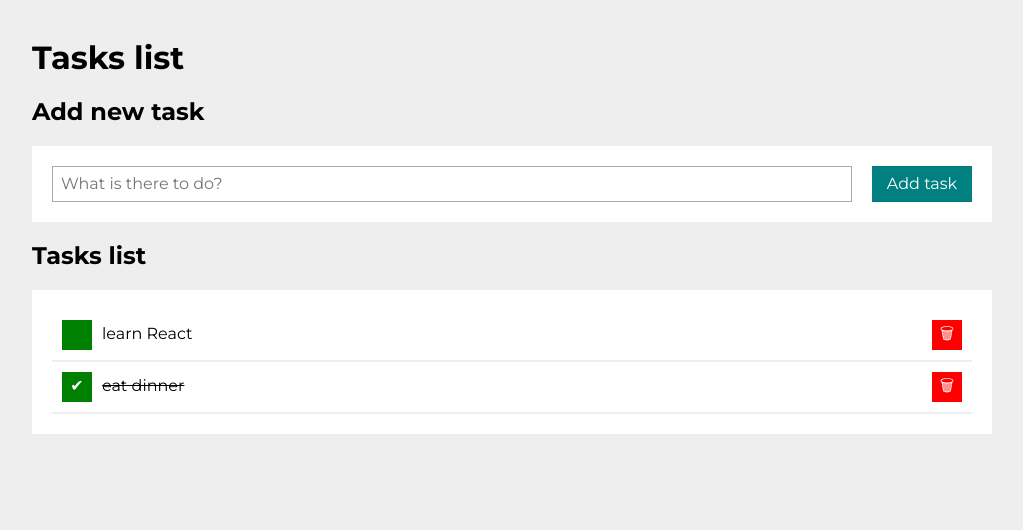
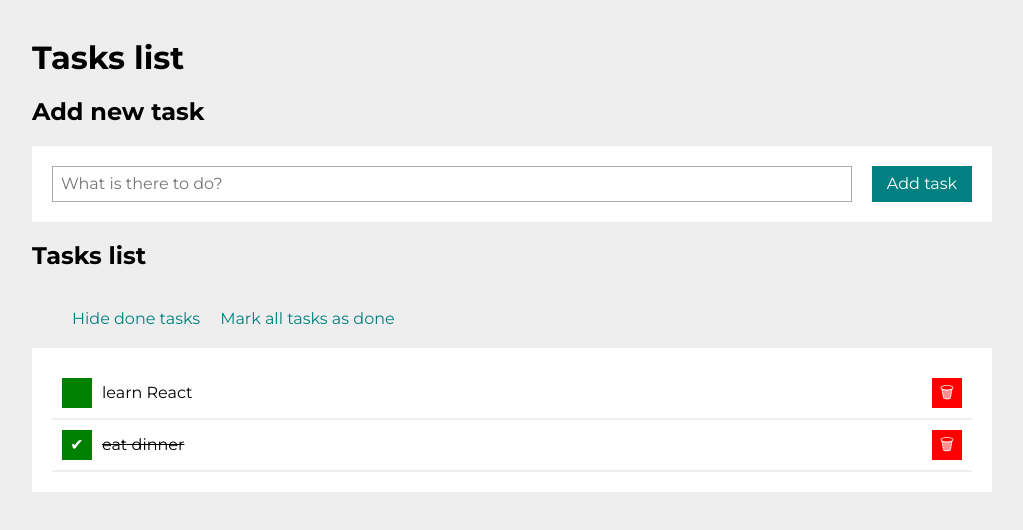
Before and after one commit to Adrode/todos-list-react-ts, a React (Create React App) app: page / in a window 1280 px wide. Shown: the top 530 px of the page, without its empty margins (128-1151 px from the left). Built offline with nearby package versions, Linux system fonts and the light colour scheme.

Commit message:
created Buttons component

```diff
--- a/src/App.js
+++ b/src/App.js
@@ -1,5 +1,6 @@
 import Form from "./Form";
 import Tasks from "./Tasks";
+import Buttons from "./Buttons";
 
 const tasks = [
   { id: 1, content: "learn React", done: false },
@@ -23,7 +24,7 @@ function App() {
       <section className="section">
         <header className="section__header">
           <h2 className="section__title">Tasks list</h2>
-          <div className="buttons__container"></div>
+          <Buttons tasks={tasks} key={tasks.id} hideDoneTasks={hideDoneTasks} />
         </header>
         <Tasks tasks={tasks} key={tasks.id} hideDoneTasks={hideDoneTasks} />
       </section>
--- /dev/null
+++ b/src/Buttons/index.js
@@ -0,0 +1,23 @@
+import "./style.css";
+
+const Buttons = (props) => {
+    if (props.tasks.length === 0) {
+        return null;
+    }
+
+    return (
+        <div className="buttons__container">
+            <button className="buttons__featureButton">
+                {props.hideDoneTasks ? "Show" : "Hide"} done tasks
+            </button>
+            <button
+                className="buttons__featureButton"
+                disabled={props.tasks.every(({ done }) => done) ? "disabled" : ""}
+            >
+                Mark all tasks as done
+            </button>
+        </div>
+    );
+};
+
+export default Buttons;
--- /dev/null
+++ b/src/Buttons/style.css
@@ -0,0 +1,39 @@
+.buttons__container {
+    padding: 20px;
+    margin: 0;
+
+    display: flex;
+    align-items: center;
+    flex-wrap: wrap;
+}
+
+@media (max-width: 767px) {
+    .buttons__container {
+        padding: 0 20px 20px 20px;
+        flex-basis: 100%;
+    }
+}
+
+.buttons__featureButton {
+    margin-left: 20px;
+    padding: 0;
+    border: none;
+    background-color: transparent;
+    color: teal;
+    transition: color 0.3s;
+}
+
+@media (max-width: 767px) {
+    .buttons__featureButton {
+        flex-basis: 100%;
+        margin: 10px;
+    }
+}
+
+.buttons__featureButton:hover {
+    color: hsl(180, 100%, 35%);
+}
+
+.buttons__featureButton:disabled {
+    color: #AAA;
+}
--- a/src/Tasks/index.js
+++ b/src/Tasks/index.js
@@ -18,6 +18,6 @@ const Tasks = (props) => (
             </li>
         ))}
     </ul>
-)
+);
 
 export default Tasks;
```
